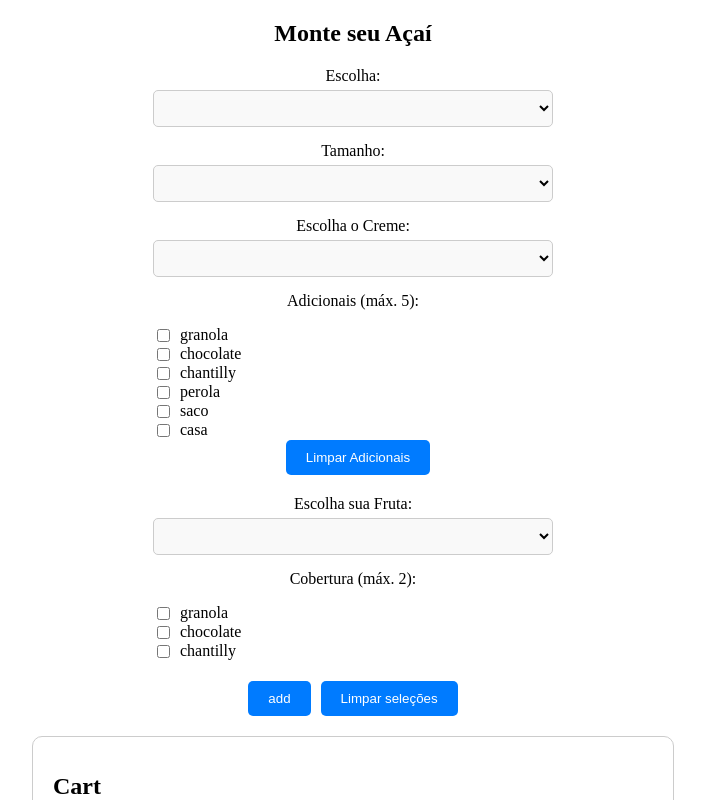
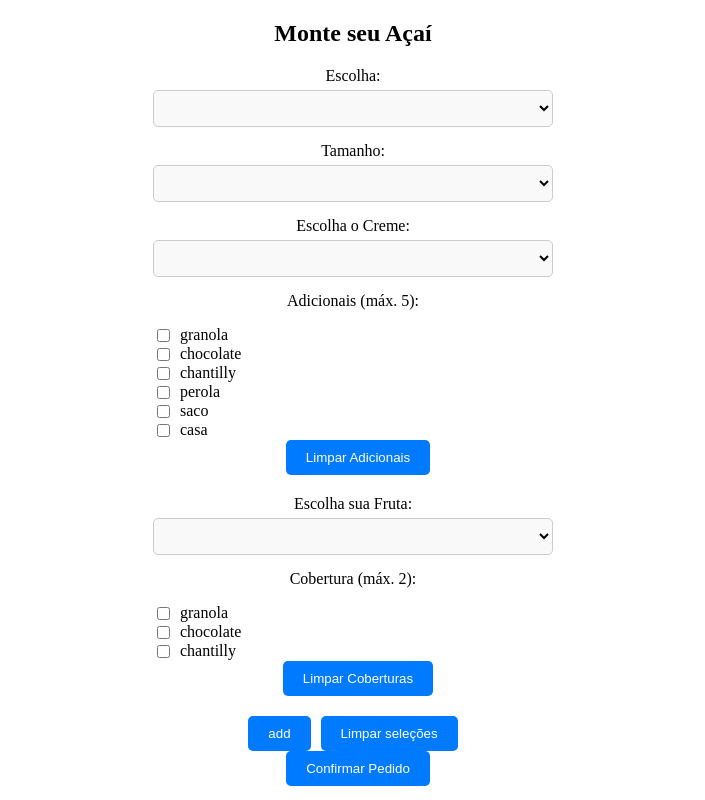
Before and after one commit to feliperibeirospn/ProjetoDevilery, an Angular app: page / in a window 1280 px wide. Shown: the top 800 px of the page, without its empty margins (287-992 px from the left). Built offline with nearby package versions, Linux system fonts and the light colour scheme.

Commit message:
começando a implementar a finalização da compra

```diff
--- a/src/app/app.component.ts
+++ b/src/app/app.component.ts
@@ -1,5 +1,5 @@
 import { Component } from '@angular/core';
-import { RouterOutlet } from '@angular/router';
+import { RouterOutlet,RouterModule } from '@angular/router';
 import { ProductListComponent } from './components/product-list/product-list.component';
 import { FormsModule } from '@angular/forms';
 import { CommonModule } from '@angular/common';
--- a/src/app/components/product-list/product-list.component.html
+++ b/src/app/components/product-list/product-list.component.html
@@ -51,6 +51,7 @@
           [disabled]="acaiSelecionado?.coberturas?.length >= maxItemsCobertura">
           {{ cobertura }}
         </li>
+        <button (click)="limparSelecoesCoberturas()">Limpar Coberturas</button>
       </ul>
     </div>
 
@@ -58,5 +59,6 @@
       <button (click)="adicionarAoCarrinho()">add</button>
       <button (click)="limparSelecoes()">Limpar seleções</button>
     </div>
+    <button (click)="confirmarPedido()">Confirmar Pedido</button>
   </form>
 </div>
--- a/src/app/components/product-list/product-list.component.ts
+++ b/src/app/components/product-list/product-list.component.ts
@@ -1,5 +1,6 @@
 import { CommonModule } from '@angular/common';
 import { Component, inject, } from '@angular/core';
+import { provideRouter, withViewTransitions } from '@angular/router';
 import {  OnInit } from '@angular/core';
 import { FormGroup, FormControl, Validators,FormBuilder } from '@angular/forms';
 import { CartService } from '../../services/cart.service';
@@ -98,6 +99,10 @@ removerItem(lista: any[], item: any) {
     this.acaiSelecionado = {adicionais: [] }; // Reinicializa o objeto acaiSelecionado
   }
 
+  limparSelecoesCoberturas(){
+    this.acaiSelecionado = {coberturas: [] };
+  }
+
   adicionarAoCarrinho() {
     if (this.acaiForm.valid) {
       const acaiSelecionadoJSON = {
@@ -115,4 +120,10 @@ removerItem(lista: any[], item: any) {
       alert('Por favor, preencha todas as opções antes de adicionar ao carrinho.');
     }
   }
+
+  confirmarPedido() {
+    // Adicione aqui a lógica para confirmar o pedido
+    // Exemplo: chamar a função confirmarPedido que você já escreveu
+    // this.confirmarPedido();
+  }
 }
```
